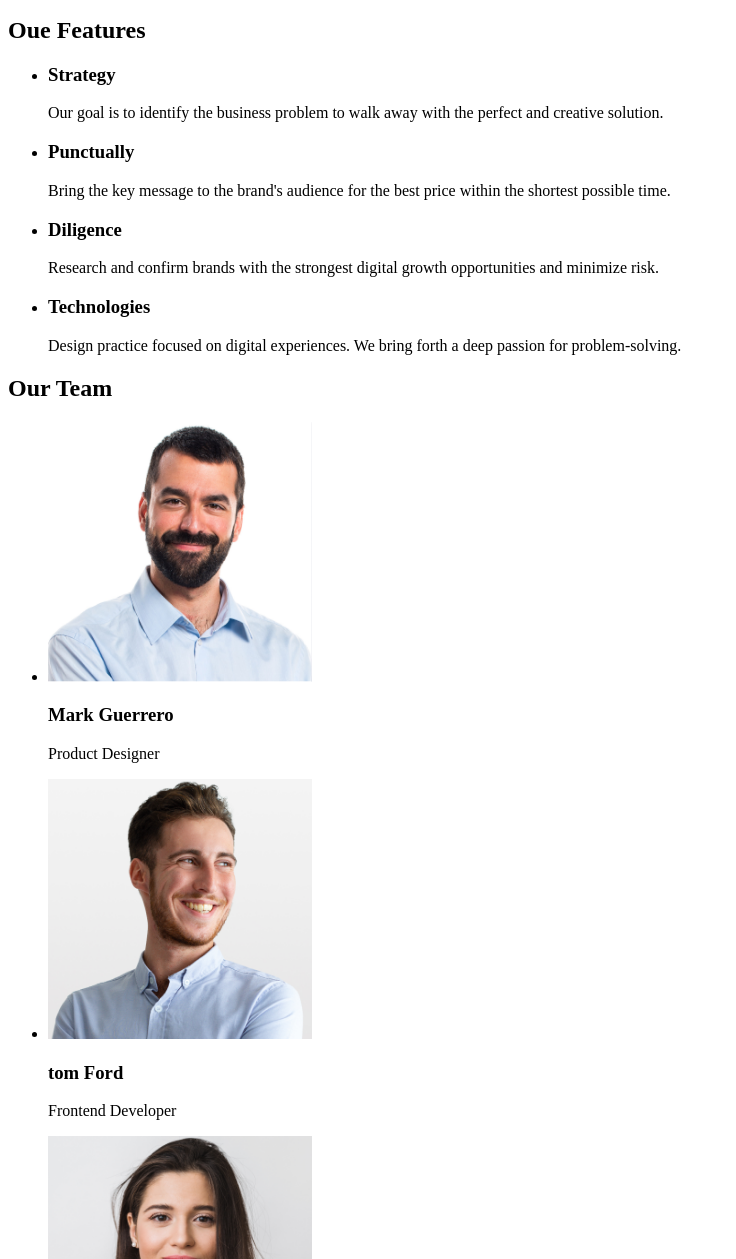
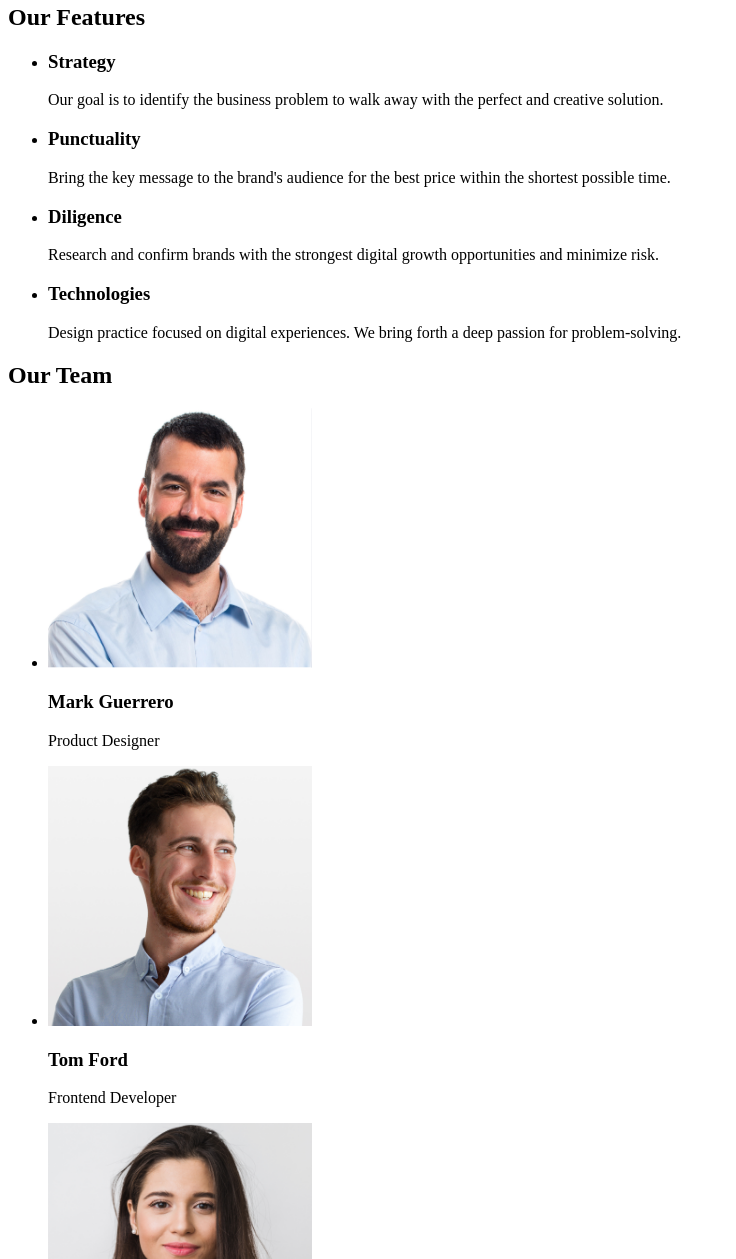
Before and after one commit to skunkyat/goit-markup-hw-01, a plain HTML site: page index.html in a window 1280 px wide. Shown: the part 252-1511 px from the top of the page, without its empty margins (0-736 px from the left). Drawn offline with Linux system fonts and the light colour scheme.

Commit message:
homework_1 fix

```diff
--- a/index.html
+++ b/index.html
@@ -37,10 +37,13 @@
     </header>
 
     <main>
+        <section>
             <h1>Effective Solutions for Your Business</h1>
-        <button type="button"> Order Service</button>
+            <button type="button">Order Service</button>
+        </section>
 
-        <h2>Oue Features</h2>
+        <section>
+            <h2>Our Features</h2>
             <ul>
                 <li>
                     <h3>Strategy</h3>
@@ -48,21 +51,26 @@
                         problem to walk away with the perfect and creative solution.</p>
                 </li>
                 <li>
-                <h3>Punctually</h3>
-                <p>Bring the key message to the brand's audience for the best price within the shortest possible time.
+                    <h3>Punctuality</h3>
+                    <p>Bring the key message to the brand's audience for the best price within the shortest possible
+                        time.
                     </p>
                 </li>
                 <li>
                     <h3>Diligence</h3>
-                <p>Research and confirm brands with the strongest digital growth opportunities and minimize risk.</p>
+                    <p>Research and confirm brands with the strongest digital growth opportunities and minimize risk.
+                    </p>
                 </li>
                 <li>
                     <h3>Technologies</h3>
-                <p>Design practice focused on digital experiences. We bring forth a deep passion for problem-solving.
+                    <p>Design practice focused on digital experiences. We bring forth a deep passion for
+                        problem-solving.
                     </p>
                 </li>
             </ul>
+        </section>
 
+        <section>
             <h2>Our Team</h2>
             <ul>
                 <li>
@@ -72,7 +80,7 @@
                 </li>
                 <li>
                     <img src="./images/2.jpg" alt="Tom Ford" width="264" height="260">
-                <h3>tom Ford</h3>
+                    <h3>Tom Ford</h3>
                     <p>Frontend Developer</p>
                 </li>
                 <li>
@@ -81,12 +89,12 @@
                     <p>Marketing</p>
                 </li>
                 <li>
-                <img src=" ./images/4.jpg" alt="Daniel Wilson" width="264" height="260">
+                    <img src="./images/4.jpg" alt="Daniel Wilson" width="264" height="260">
                     <h3>Daniel Wilson</h3>
                     <p>UI Designer</p>
                 </li>
-
             </ul>
+        </section>
     </main>
 
     <footer>
```
Also changed, not shown: 2 other files. Lines whose indentation alone changed are shown as unchanged.
